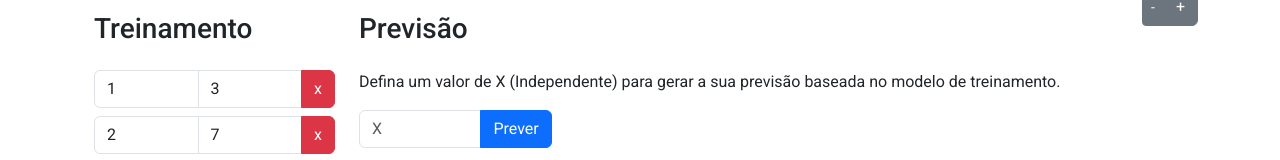
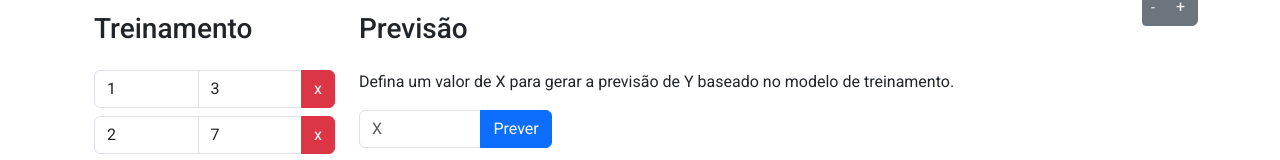
Before and after one commit to hugojunior/uni7-regressao-linear, a plain HTML site: page index.html in a window 1280 px wide. Shown: the part 609-769 px from the top of the page. Drawn offline with nearby package versions, Linux system fonts and the light colour scheme.

Commit message:
Updated predict text

```diff
--- a/index.html
+++ b/index.html
@@ -77,7 +77,7 @@
           </div>
           <div class="col-12 col-sm-8 col-md-9">
             <h3 class="my-4">Previsão</h3>
-            <p>Defina um valor de X (Independente) para gerar a sua previsão baseada no modelo de treinamento.</p>
+            <p>Defina um valor de X para gerar a previsão de Y baseado no modelo de treinamento.</p>
             <div id="input-container" class="mb-3 col-12 col-md-4 col-lg-3">
               <div class="input-group mb-2">
                 <input type="number" class="form-control" placeholder="X" id="predict-x">
```
